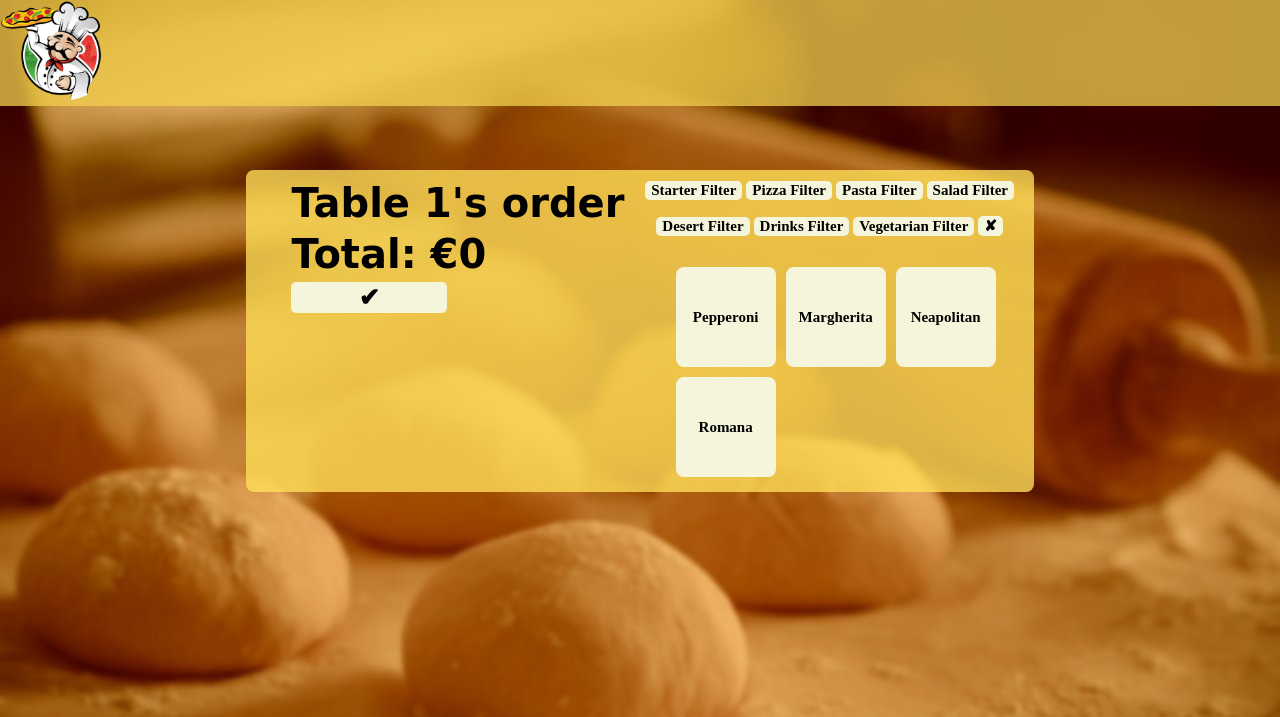
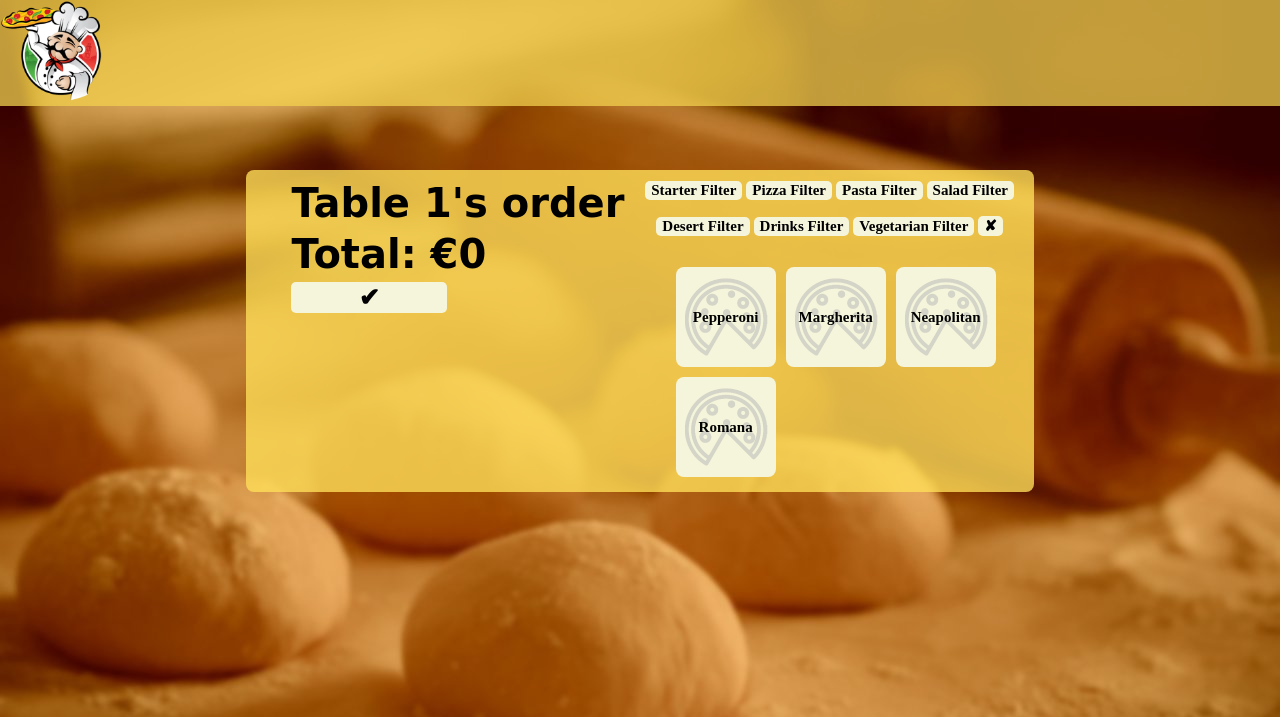
Before and after one commit to toent/TeamNULL, a Flask app: page /foh-create-order in a window 1280 px wide. Shown: the top 717 px of the page. Run offline with Flask 3, Linux system fonts and the light colour scheme; some web fonts are replaced.

Commit message:
Added images based on tag

```diff
--- a/app.py
+++ b/app.py
@@ -12,6 +12,9 @@ app.secret_key = 'secret_key'
 dataManager = DataManager()
 
 tags = Tags()
+productTagRel = {}
+
+fohOrderLineList = []
 
 tableNumber = 1
 
@@ -51,12 +54,29 @@ def initialize():
         dataManager.orders[2].nextStatus()
         dataManager.saveOrders()  # Save the orders to the orders.json file.
 
+    # If there are no tags found, add some
+    # LEAVE VEGETARIAN TAG LAST!!!!!!!!-----------------------------------------------------------------------------------------------------------
     if len(tags.tagDict) < 1:
-        tags.tagDict = {"tag-pizza": ["Margherita","Pepperoni","Neapolitan","Romana"], "tag-pasta":["Bolognese","Carbonara"], "tag-salad":["Caesar"], "tag-desert":["Gelato"], "tag-drinks":["Cola","Fanta","Sprite","Milkshake"],"tag-vegetarian":["Margherita","Neapolitan","Romana"], "tag-starter": ["Carpaccio", "Tomato Soup", "Mushroom Soup"]}
+        tags.tagDict = {
+            "tag-pizza": ["Margherita", "Pepperoni", "Neapolitan", "Romana"],
+            "tag-pasta": ["Bolognese", "Carbonara"],
+            "tag-salad": ["Caesar"],
+            "tag-desert": ["Gelato"],
+            "tag-drinks": ["Cola", "Fanta", "Sprite", "Milkshake"],
+            "tag-starter": ["Carpaccio", "Tomato Soup", "Mushroom Soup"],
+            "tag-vegetarian": ["Margherita", "Neapolitan", "Romana"]
+        }
         tags.saveTags()
 
+    # Setup relations between products and tags
+    for product in dataManager.products:
+        productTagRel[product.name] = []
+        for tag, product_list in tags.tagDict.items():
+            if product.name in product_list:
+                productTagRel[product.name].append(tag)
 
-fohOrderLineList = []
+    print(productTagRel)
+
 
 
 @app.route('/')
@@ -141,7 +161,7 @@ def fohOrder():
     priceTotal = sum(line.product.price * line.quantity for line in fohOrderLineList)
 
     # Render the template
-    return render_template('fohOrderPage.html', priceTotal=priceTotal, tableNumber=tableNumber, filteredProducts=filteredProducts, orderList=fohOrderLineList)
+    return render_template('fohOrderPage.html', priceTotal=priceTotal, tableNumber=tableNumber, filteredProducts=filteredProducts, orderList=fohOrderLineList, selectButtonClass=productTagRel)
 
 @app.route('/modify', methods=['POST'])
 def modify():
--- a/static/css/fohOrder.css
+++ b/static/css/fohOrder.css
@@ -159,6 +159,9 @@ button{
     margin: 0px;
 }
 
+.tag-pizza{
+    background-image: url(/static/images/buttonPizzaOverlay.png)
+}
 
 @media only screen and (max-width: 800px){
 
--- a/templates/fohOrderPage.html
+++ b/templates/fohOrderPage.html
@@ -93,7 +93,7 @@
                         <form action="{{ url_for('fohOrder') }}" method="POST">
                             <input type="hidden" name="addedPizza" value="{{ product.name }}">
                             <input type="hidden" name="addedQuantity" value="1">
-                            <button type="submit" class="productButton">{{ product.name }}</button>
+                            <button type="submit" class="{{selectButtonClass[product.name][0]}}">{{ product.name }}</button>
                         </form>
                     {% endfor %}
                 </div>
```
